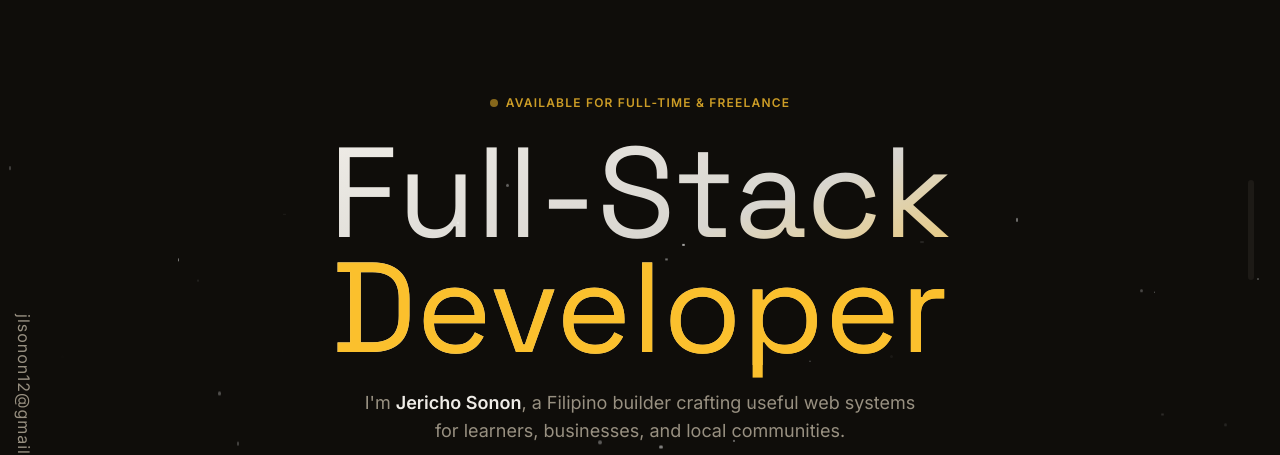
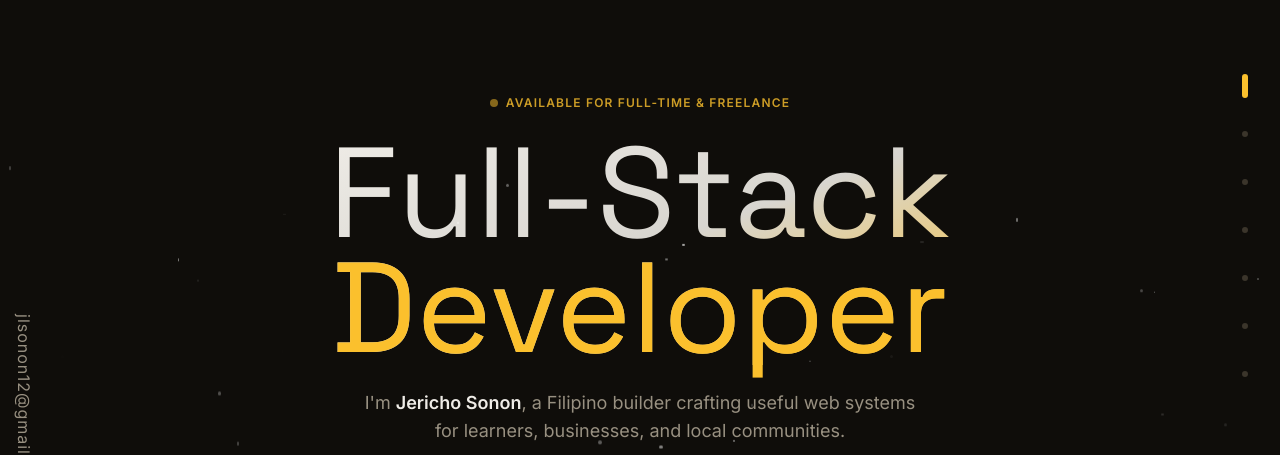
Before and after one commit to jlsonon/portfolio, a Next.js app: page / in a window 1280 px wide. Shown: the part 170-625 px from the top of the page. Built offline with nearby package versions, Linux system fonts and the light colour scheme.

Commit message:
feat: replace scroll progress bar with minimalist chapter dots floating nav

```diff
--- a/app/layout.tsx
+++ b/app/layout.tsx
@@ -5,7 +5,7 @@ import { ReactLenis } from 'lenis/react';
 import 'lenis/dist/lenis.css';
 import './globals.css';
 import Footer from '@/components/Footer';
-import ScrollProgressIndicator from '@/components/ScrollProgressIndicator';
+import FloatingNav from '@/components/FloatingNav';
 import ParticleBackground from '@/components/ParticleBackground';
 import Navbar from '@/components/Navbar';
 import CustomCursor from '@/components/CustomCursor';
@@ -85,7 +85,7 @@ export default function RootLayout({
 
                     <CustomCursor />
                     <Preloader />
-                    <ScrollProgressIndicator />
+                    <FloatingNav />
                     <ParticleBackground />
                     <StickyEmail />
                 </ReactLenis>
--- /dev/null
+++ b/components/FloatingNav.tsx
@@ -0,0 +1,80 @@
+'use client';
+import { useEffect, useState } from 'react';
+import { cn } from '@/lib/utils';
+
+const SECTIONS = [
+    { id: 'banner', name: 'Home' },
+    { id: 'about-me', name: 'About' },
+    { id: 'my-stack', name: 'Stack' },
+    { id: 'my-experience', name: 'Experience' },
+    { id: 'my-process', name: 'Process' },
+    { id: 'selected-projects', name: 'Projects' },
+    { id: 'contact-cta', name: 'Contact' },
+];
+
+export default function FloatingNav() {
+    const [activeSection, setActiveSection] = useState('banner');
+
+    useEffect(() => {
+        const observer = new IntersectionObserver(
+            (entries) => {
+                entries.forEach((entry) => {
+                    if (entry.isIntersecting) {
+                        setActiveSection(entry.target.id);
+                    }
+                });
+            },
+            { rootMargin: '-40% 0px -40% 0px' }
+        );
+
+        SECTIONS.forEach((section) => {
+            const element = document.getElementById(section.id);
+            if (element) observer.observe(element);
+        });
+
+        return () => observer.disconnect();
+    }, []);
+
+    const scrollTo = (id: string) => {
+        const element = document.getElementById(id);
+        if (element) {
+            window.scrollTo({
+                top: element.offsetTop,
+                behavior: 'smooth'
+            });
+            window.history.pushState(null, '', `#${id}`);
+        }
+    };
+
+    return (
+        <div className="fixed right-4 xl:right-8 top-1/2 -translate-y-1/2 z-50 hidden lg:flex flex-col gap-4">
+            {SECTIONS.map((section) => (
+                <button
+                    key={section.id}
+                    onClick={() => scrollTo(section.id)}
+                    className="group relative flex items-center justify-end w-8 h-8"
+                    aria-label={`Scroll to ${section.name}`}
+                >
+                    <span
+                        className={cn(
+                            "absolute right-6 opacity-0 group-hover:opacity-100 transition-all duration-300 text-[10px] font-bold tracking-widest uppercase font-anton",
+                            activeSection === section.id
+                                ? "text-primary translate-x-0"
+                                : "text-muted-foreground translate-x-2 group-hover:translate-x-0"
+                        )}
+                    >
+                        {section.name}
+                    </span>
+                    <div
+                        className={cn(
+                            "rounded-full transition-all duration-300 ml-auto",
+                            activeSection === section.id
+                                ? "w-1.5 h-6 bg-primary"
+                                : "w-1.5 h-1.5 bg-border hover:bg-primary/50 group-hover:h-3"
+                        )}
+                    />
+                </button>
+            ))}
+        </div>
+    );
+}
--- a/components/ScrollProgressIndicator.tsx
+++ /dev/null
@@ -1,37 +0,0 @@
-'use client';
-import React, { useEffect, useRef } from 'react';
-
-const ScrollProgressIndicator = () => {
-    const scrollBarRef = useRef<HTMLDivElement>(null);
-
-    useEffect(() => {
-        const handleScroll = () => {
-            if (scrollBarRef.current) {
-                const { scrollHeight, clientHeight } = document.documentElement;
-                const scrollableHeight = scrollHeight - clientHeight;
-                const scrollY = window.scrollY;
-                const scrollProgress = (scrollY / scrollableHeight) * 100;
-
-                scrollBarRef.current.style.transform = `translateY(-${
-                    100 - scrollProgress
-                }%)`;
-            }
-        };
-
-        handleScroll();
-
-        window.addEventListener('scroll', handleScroll);
-        return () => window.removeEventListener('scroll', handleScroll);
-    }, []);
-
-    return (
-        <div className="fixed top-[50svh] right-[2%] -translate-y-1/2 w-1.5 h-[100px] rounded-full bg-background-light overflow-hidden">
-            <div
-                className="w-full bg-primary rounded-full h-full"
-                ref={scrollBarRef}
-            ></div>
-        </div>
-    );
-};
-
-export default ScrollProgressIndicator;
```
